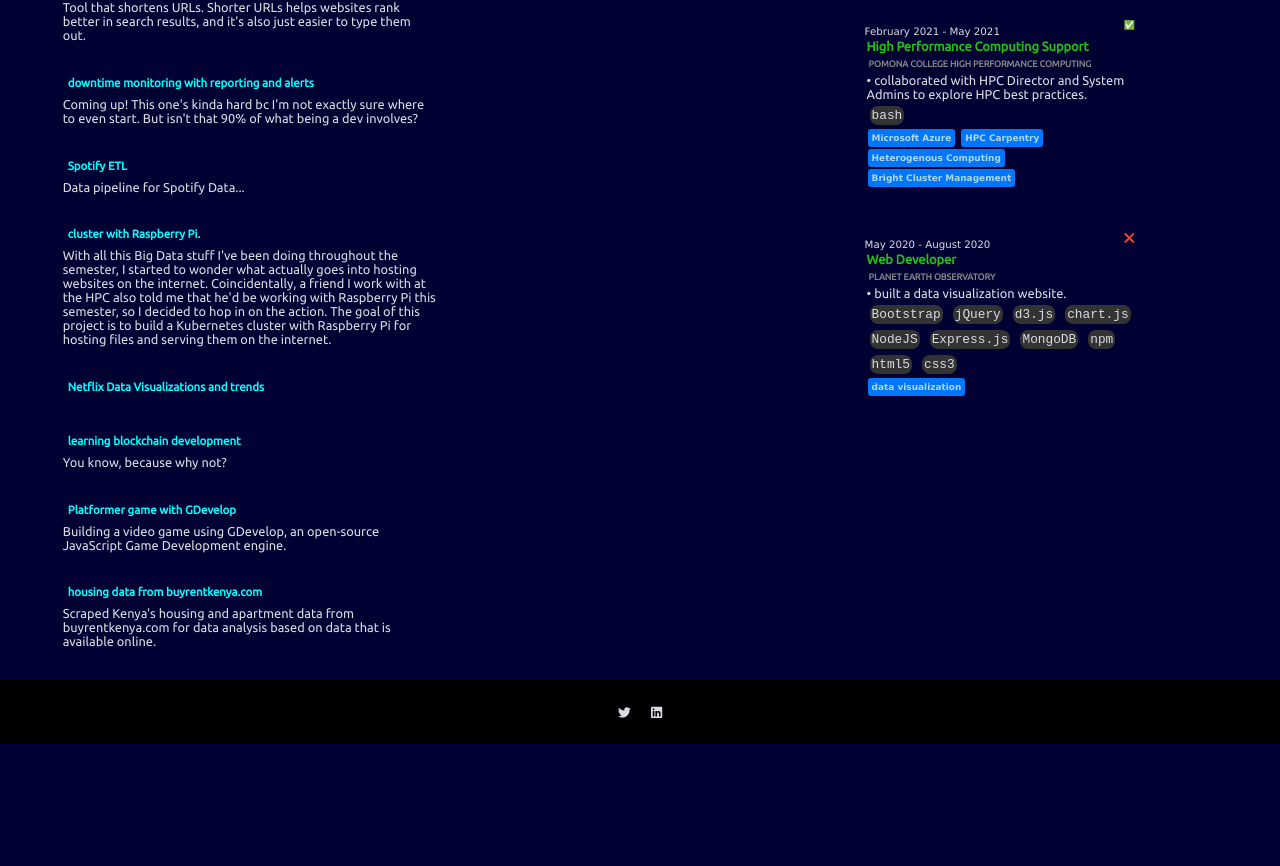
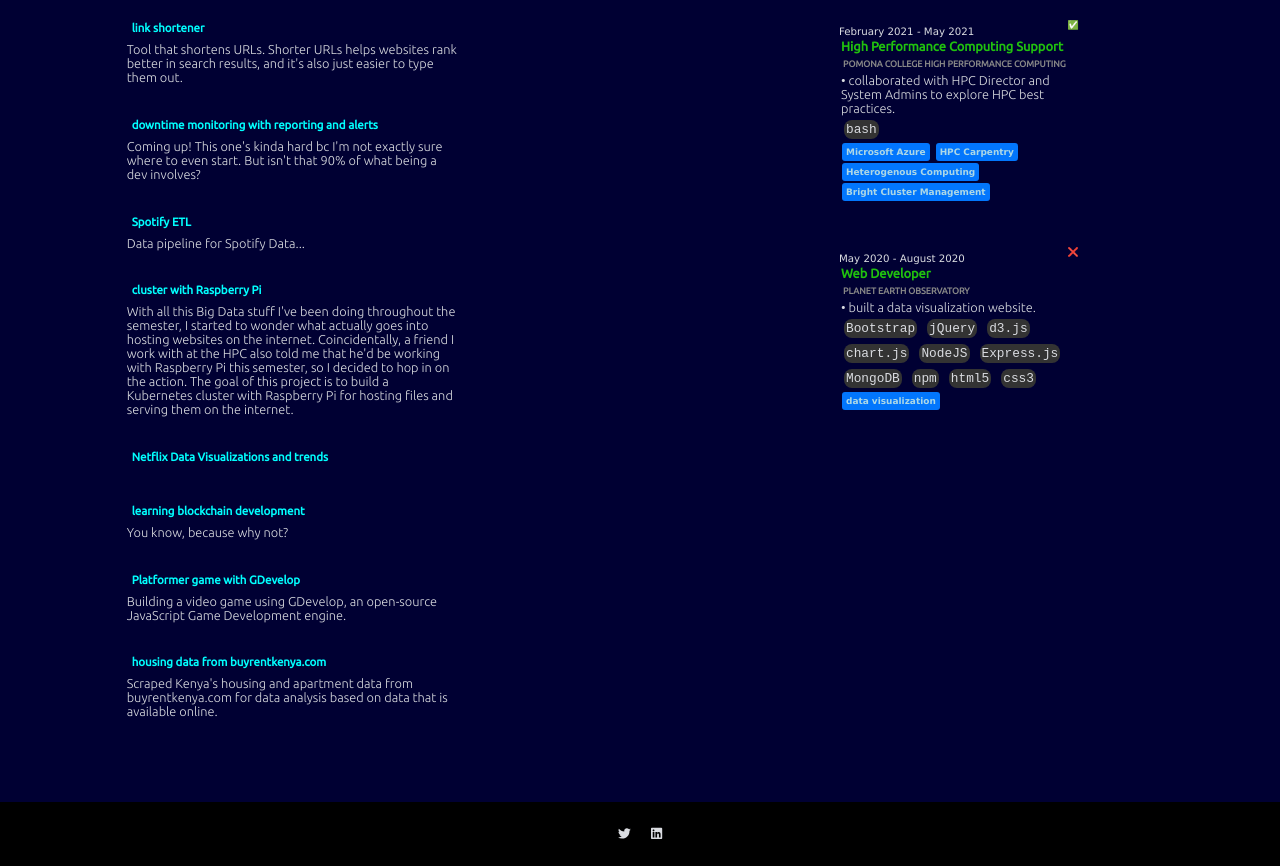
Before and after one commit to iamasteriix/iamasteriix.github.io, a React (Create React App) app: page / in a window 1280 px wide. Shown: the part 1493-2359 px from the top of the page. Before the commit the page ends 2237 px from the top, so only its background shows below. Built offline with nearby package versions, Linux system fonts and the light colour scheme.

Commit message:
thinner font and wider margins

```diff
--- a/src/App.css
+++ b/src/App.css
@@ -31,6 +31,7 @@
   background: var(--bg);
   color: var(--color);
   font-size: .8rem;
+  font-weight: 300;
 }
 
 body {
@@ -103,7 +104,8 @@
 
 /* ==================== INFO ======================= */
 .info_section {
-  margin: 7rem 5rem 3rem 5rem;
+  width: 80%;
+  margin: 7rem auto;
   padding: 0;
   display: flex;
   flex-direction: row-reverse;
@@ -174,7 +176,7 @@
 }
 .blog a:hover {
   color: var(--cyan);
-  background-color: var(--text-hover);
+  background-color: var(--forest);
   transition: background-color;
   transition-duration: 500ms;
   transition-delay: 0ms;
--- a/src/requests.js
+++ b/src/requests.js
@@ -93,7 +93,7 @@
         azureDevops: ``
     },
     {
-        title: "cluster with Raspberry Pi.",
+        title: "cluster with Raspberry Pi",
         hasWeb: false,
         isAzure: false,
         canShowDevelopment: false,
@@ -191,7 +191,7 @@
         info: "currently building Fava with react-native.",
         tech_stack: ["react-native", "react", "MongoDB", "Tableau", "Postgres", "sql"],
         topics: ["Project Management"],
-        link: `https://planetearthobservatory.org/`,
+        link: `https://ritg.pomona.edu/`,
         project_success: null
     },
     {
```
